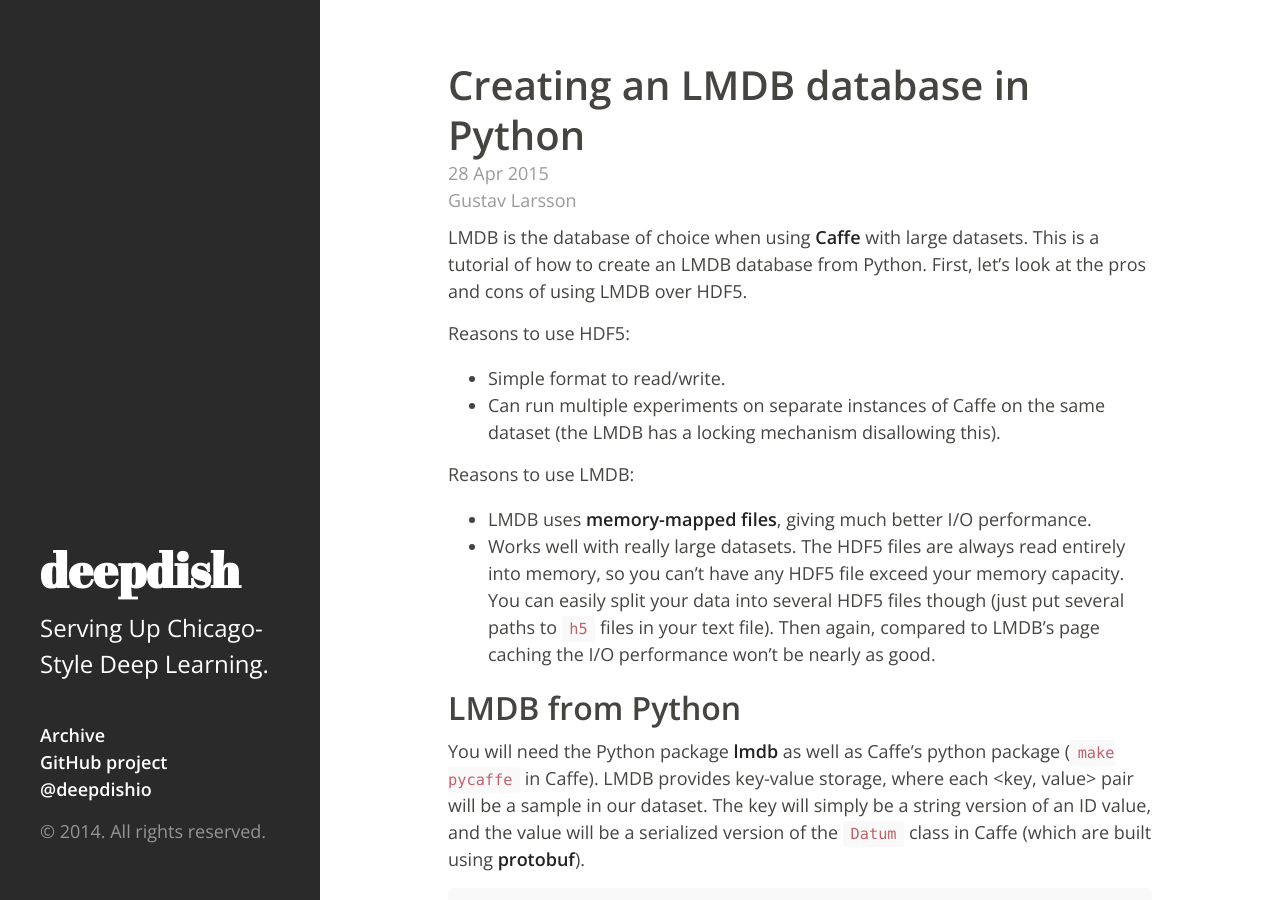
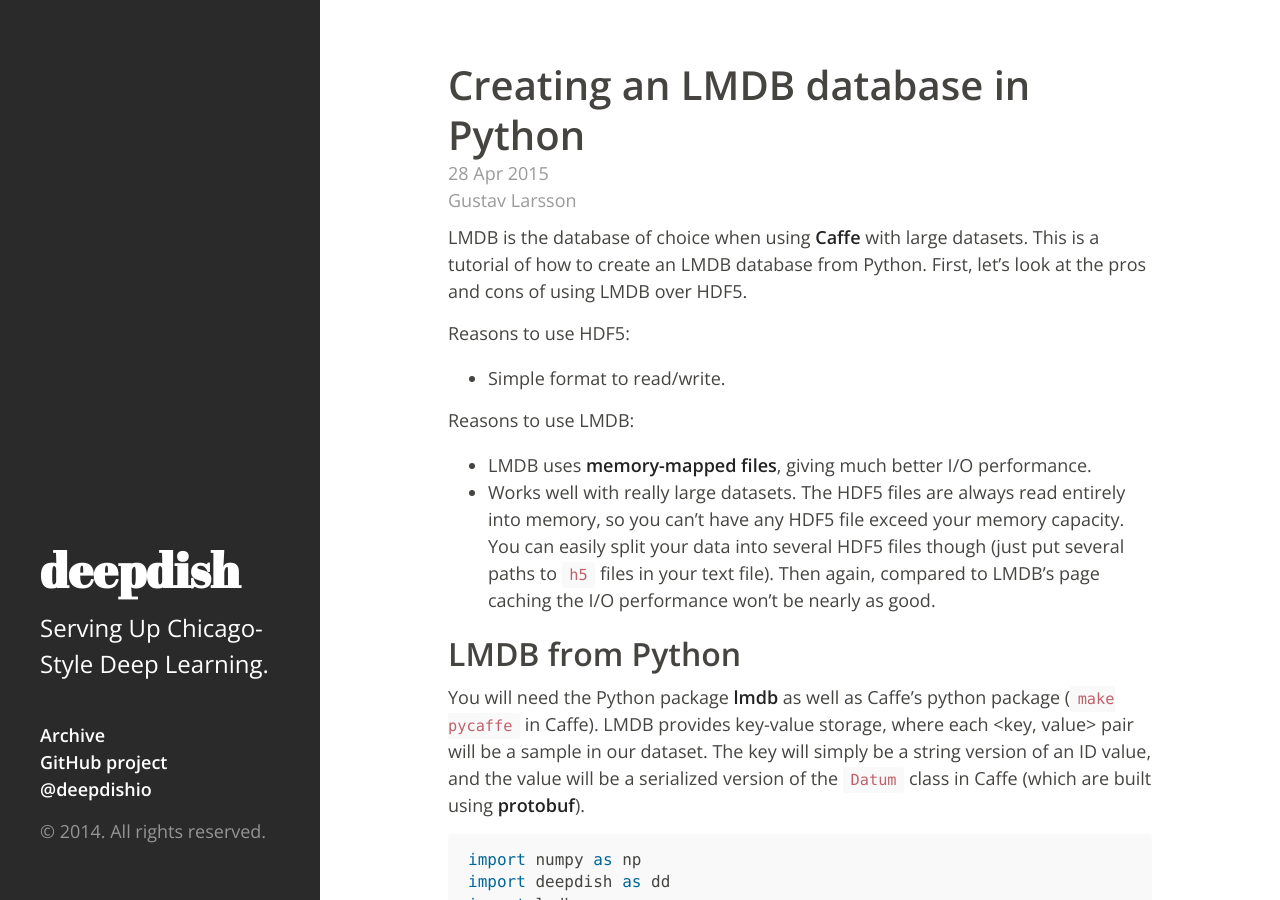
Before and after one commit to uchicago-cs/deepdish, a Jekyll site: the page built from _posts/2015-04-28-creating-lmdb-in-python.md, in a window 1280 px wide and 900 px high. Built offline with Jekyll 4.4.1, drawn with Linux system fonts in a browser that asks for light colours; Markdown is read by kramdown in place of the engine named in the settings.

Commit message:
Removed mention that lmdb acquires a lock.
This must have been fixed in Caffe, since I know it was the case in the
past.

```diff
--- a/_posts/2015-04-28-creating-lmdb-in-python.md
+++ b/_posts/2015-04-28-creating-lmdb-in-python.md
@@ -8,7 +8,6 @@ LMDB is the database of choice when using [Caffe](http://caffe.berkeleyvision.or
 Reasons to use HDF5:
 
 * Simple format to read/write.
-* Can run multiple experiments on separate instances of Caffe on the same dataset (the LMDB has a locking mechanism disallowing this).
 
 Reasons to use LMDB:
 
```
